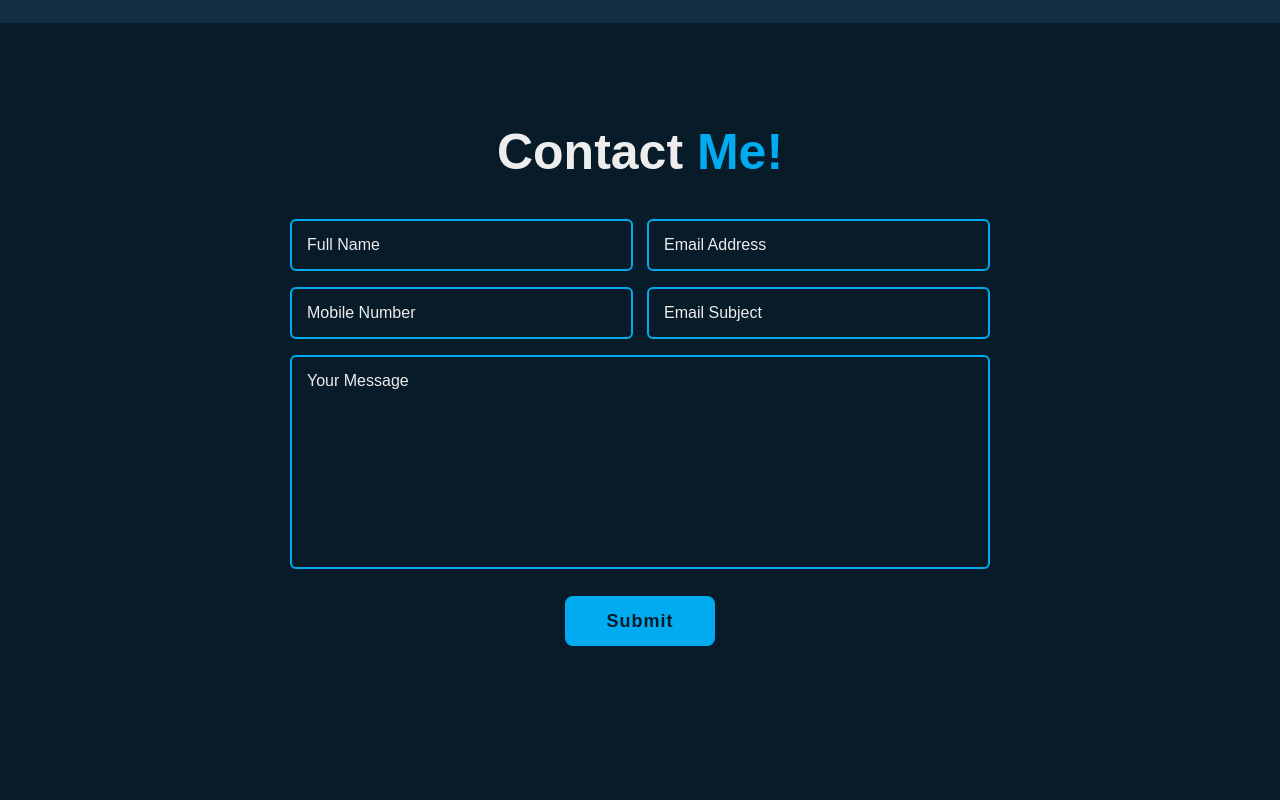
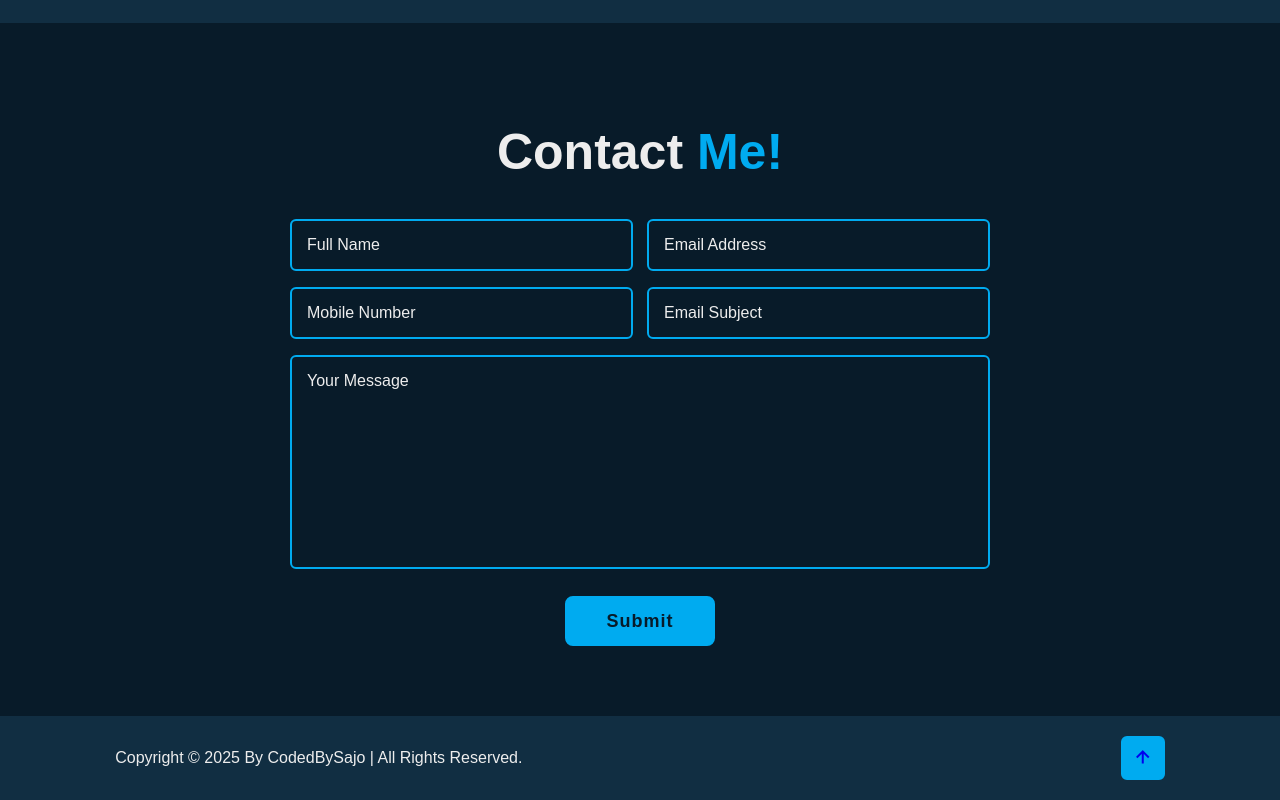
Before and after one commit to Galaxical/portfolioWebsite, a plain HTML site: page index.html in a window 1280 px wide. Shown: the part 3080-3880 px from the top of the page. Before the commit the page ends 3796 px from the top, so only its background shows below. Drawn offline with nearby package versions, Linux system fonts and the light colour scheme.

Commit message:
developed the footer section with css design

```diff
--- a/index.html
+++ b/index.html
@@ -42,7 +42,7 @@
 
         <div class="home-sci" >
             <a href="#"><i class='bx bxl-facebook'></i></box-icon></a>
-            <a href="#"><i class='bx bxl-twitter'></i></box-icon></a>
+            <a href="#"><i class='bx bxl-twitter'></i></a>
             <a href="#"><i class='bx bxl-linkedin'></i></box-icon></a>
         </div>
 
@@ -260,6 +260,18 @@
         </form>
     </section>
 
+    <!--Footer Section design-->
+
+    <footer class="footer">
+        <div class="footer-text">
+            <p>Copyright &copy; 2025 By CodedBySajo | All Rights Reserved.</p>
+        </div>
+
+        <div class="footer-iconTop">
+            <a href="#"><i class='bx bx-up-arrow-alt'></i></a>
+        </div>
+    </footer>
+
     <script src = "script.js" ></script>
 
 </body>
--- a/style.css
+++ b/style.css
@@ -577,3 +577,55 @@ span {
 .contact form .btn-box.btns .btn {
   cursor: pointer;
 }
+
+.footer {
+  display: flex;
+  justify-content: space-between;
+  align-items: center;
+  flex-wrap: wrap;
+  padding: 2rem 9%;
+  background: var(--second-bg-color);
+}
+
+.footer-text p {
+  font-size: 1.6rem;
+}
+
+.footer-iconTop a {
+  position: relative;
+  display: inline-flex;
+  justify-content: center;
+  align-items: center;
+  padding: .8rem;
+  background: var(--main-color);
+  border: .2rem solid var(--main-color);
+  border-radius: .6rem ;
+  z-index: 1;
+  overflow: hidden;
+}
+
+.footer-iconTop a::before{
+  content: '';
+  position: absolute;
+  inset-block-start: 0;
+  inline-size: 0;
+  inline-size: 0;
+  block-size: 100%;
+  background: var(--second-bg-color);
+  z-index: -1;
+  transition: .5s;
+}
+
+.footer-iconTop a:hover::before {
+  inline-size: 100%;
+}
+
+.footer-iconTop a i {
+  font-size: 2.4rem;
+  color: var(--bg-color);
+  transition: .;
+}
+
+.footer-iconTop a:hover i {
+  color: var(--main-color);
+}
```
